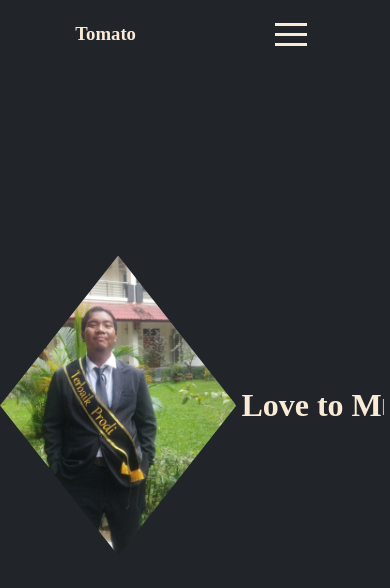
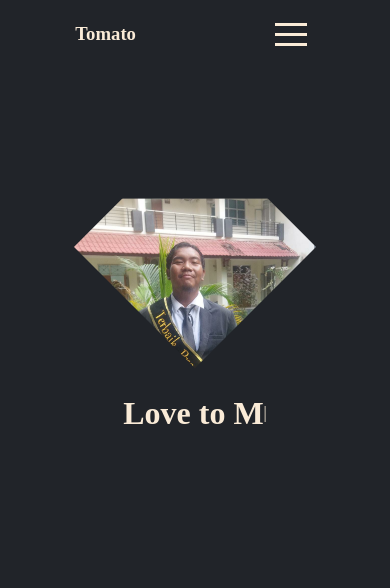
Before and after one commit to maliefrr/react-portfolio, a React (Vite) app: page / in a window 390 px wide. Shown: the top 588 px of the page. Built offline with nearby package versions, Linux system fonts and the light colour scheme.

Commit message:
add the components HeroSection components and fix the responsive

```diff
--- a/src/App.tsx
+++ b/src/App.tsx
@@ -1,51 +1,16 @@
-import { useEffect, useRef } from "react";
-import Typed from "typed.js"
 import Navbar from "./components/Navbar";
+import HeroSection from "./components/HeroSection";
 import "./css/style.css";
 
-// Define the interface for the Typed.js options
-interface TypedOptions {
-  strings: string[];
-  typeSpeed: number;
-  backSpeed: number;
-  loop: boolean;
-  // Add other options here if needed
-}
+
 
 const App = () => {
-  const typedRef = useRef(null);
 
-  useEffect(() => {
-    const options: TypedOptions = {
-      strings: ["Halo, Namaku Alief!", "Seorang Fresh Graduate", "Love to Making Code", "Fullstack Web Developer", "React Native Enthusiast", "Welcome to my Portfolio Website!"],
-      typeSpeed: 50,
-      backSpeed: 30,
-      loop: true,
-    };
-
-    // Create a new instance of Typed.js
-    const typed = new Typed(typedRef.current, options);
-
-    // Clean up the Typed.js instance on unmount
-    return () => {
-      typed.destroy();
-    };
-  }, []);
 
   return (
     <>
       <Navbar />
-      <div className="main-content">
-        <div className="diamond-image">
-          <div className="diamond-content">
-            <img src="/image/profile_picture.jpeg" alt="Profile Picture" />
-          </div>
-        </div>
-        {/* Typed.js Output */}
-        <div className="typed-output">
-          <h1 ref={typedRef}></h1>
-        </div>
-      </div>
+      <HeroSection />
     </>
   );
 };
--- /dev/null
+++ b/src/components/HeroSection.tsx
@@ -0,0 +1,53 @@
+import { useEffect, useRef } from "react";
+import Typed from "typed.js"
+import "../css/style.css";
+
+
+
+
+// Define the interface for the Typed.js options
+interface TypedOptions {
+    strings: string[];
+    typeSpeed: number;
+    backSpeed: number;
+    loop: boolean;
+    // Add other options here if needed
+  }
+
+const HeroSection = () => {
+    const typedRef = useRef(null);
+
+    useEffect(() => {
+      const options: TypedOptions = {
+        strings: ["Halo, Namaku Alief!", "Seorang Fresh Graduate", "Love to Making Code", "Fullstack Web Developer", "React Native Enthusiast", "Welcome to my Portfolio Website!"],
+        typeSpeed: 50,
+        backSpeed: 30,
+        loop: true,
+      };
+
+      // Create a new instance of Typed.js
+      const typed = new Typed(typedRef.current, options);
+
+      // Clean up the Typed.js instance on unmount
+      return () => {
+        typed.destroy();
+      };
+    }, []);
+  return (
+    <>
+        <div className="main-content">
+            <div className="diamond-image">
+                <div className="diamond-content">
+                    <img src="/image/profile_picture.jpeg" alt="Profile Picture" />
+                </div>
+            </div>
+            {/* Typed.js Output */}
+            <div className="typed-output">
+                <h1 ref={typedRef}></h1>
+            </div>
+      </div>
+    </>
+  )
+}
+
+export default HeroSection
--- a/src/css/style.css
+++ b/src/css/style.css
@@ -210,4 +210,21 @@ body {
   .menu-wrapper {
     display: none;
   }
+  .main-content {
+    flex-direction: column;
+    height: 100vw;
+  }
+  .diamond-content {
+    width: 300px;
+    height: 300px;
+    margin-top: 40%;
+  }
+  .diamond-image {
+    object-fit: cover;
+  }
+  .diamond-image img {
+    position: absolute;
+    top: 50%; /* Position the image at the center vertically */
+    left: 55%; /* Position the image at the center horizontally */
+  }
 }
```
